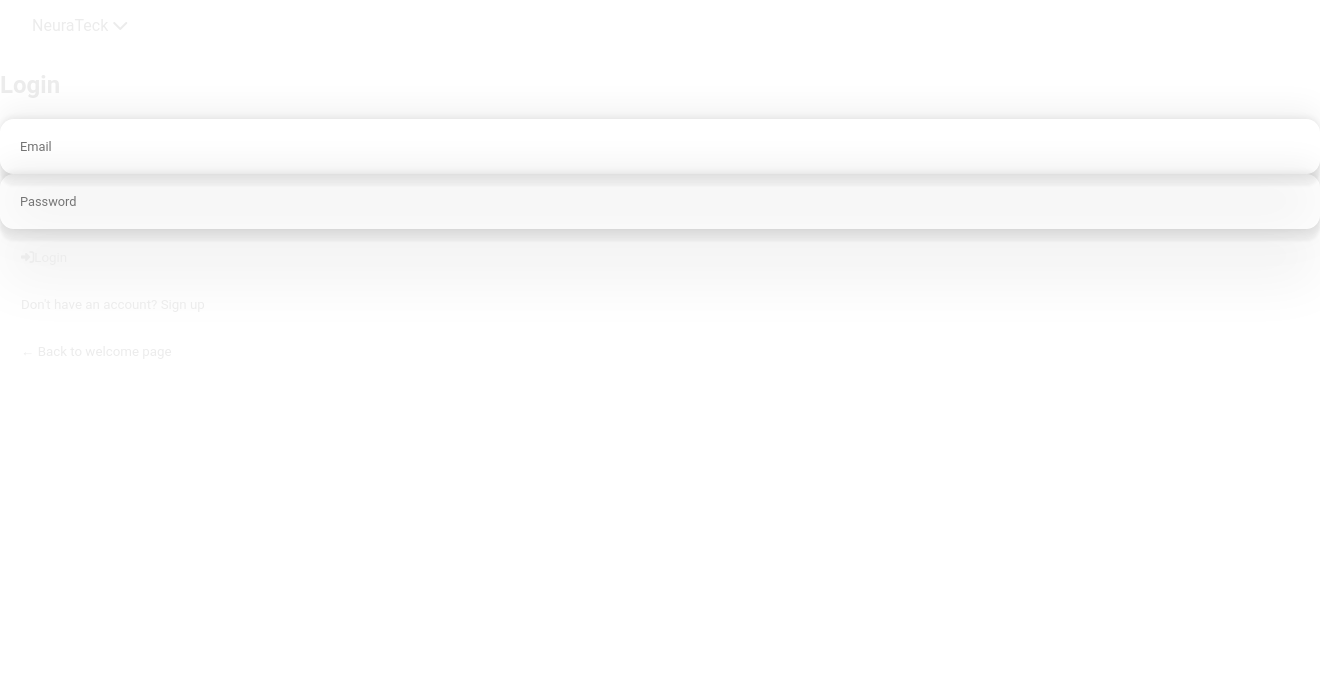
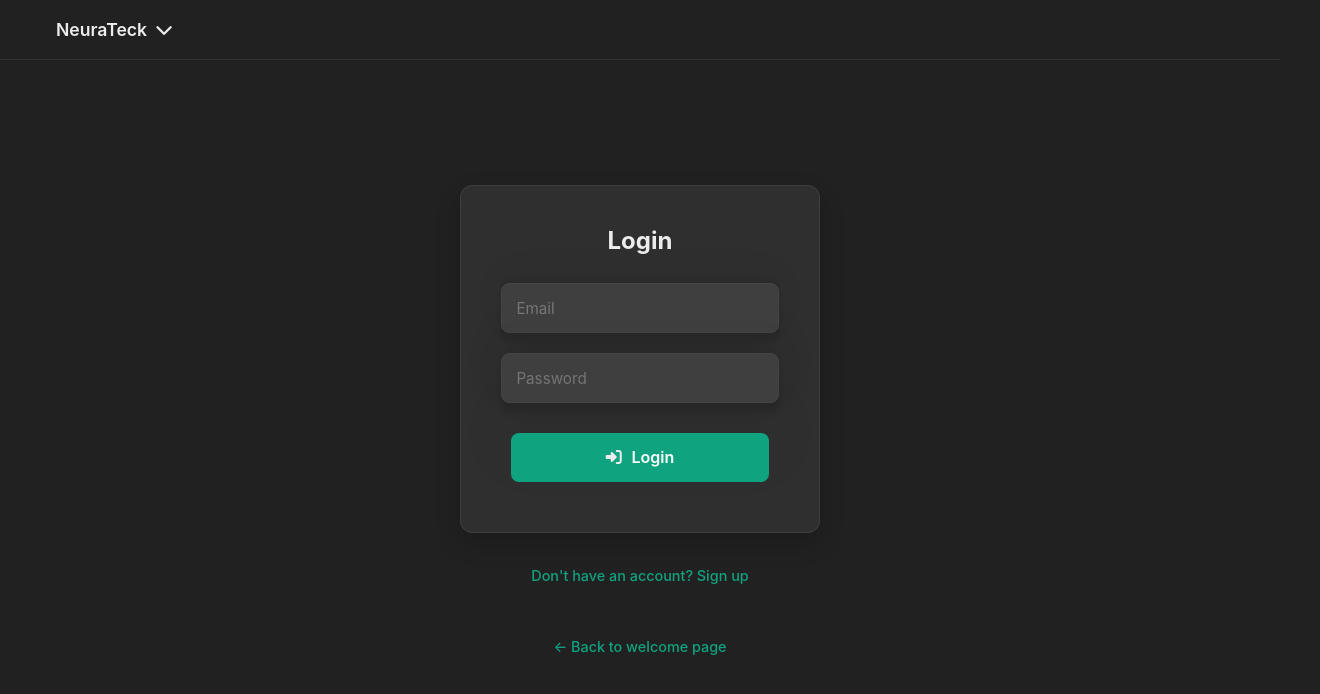
Before and after one commit to Harshjadhav003/NeuraChat-1, a React (Vite) app in the folder Frontend/: page / in a window 1280 px wide. Both pictures are taken after a click on the button "Log in". Shown: the top 694 px of the page, 1320 px wide, since content can reach past the window. Built offline with nearby package versions, Linux system fonts and the light colour scheme; no server answers.

Commit message:
style: improve authentication UI and layout

```diff
--- a/Frontend/src/App.css
+++ b/Frontend/src/App.css
@@ -1,14 +1,222 @@
 * {
+    margin: 0;
+    padding: 0;
+    box-sizing: border-box;
     color: #ececec;
-    font-family: Roboto, 'Open Sans', 'Helvetica Neue', sans-serif;
+    font-family: 'Inter', -apple-system, BlinkMacSystemFont, 'Segoe UI', Roboto, Oxygen, Ubuntu, Cantarell, 'Open Sans', 'Helvetica Neue', sans-serif;
 }
 
 body {
-    margin: 0;
-    padding: 0;
+    background-color: #212121;
+    overflow: hidden;
+}
+
+.mainLayout {
+    display: flex;
+    flex-direction: column;
+    height: 100vh;
+    width: 100vw;
 }
 
 .app {
+    display: flex;
+    flex: 1;
+    overflow: hidden;
+}
+
+/* Navbar */
+.navbar {
+    display: flex;
+    justify-content: space-between;
+    align-items: center;
+    padding: 0.75rem 1.5rem;
     background-color: #212121;
+    height: 60px;
+    z-index: 1001;
+    border-bottom: 1px solid #333;
+}
+
+.navbar span {
+    font-weight: 600;
+    font-size: 1.1rem;
     display: flex;
+    align-items: center;
+    gap: 0.5rem;
+    cursor: default;
 }
+
+.userIconDiv {
+    cursor: pointer;
+    transition: transform 0.2s ease;
+}
+
+.userIconDiv:hover {
+    transform: scale(1.05);
+}
+
+.userIcon {
+    background-color: #339cff;
+    height: 32px;
+    width: 32px;
+    border-radius: 50%;
+    display: flex;
+    align-items: center;
+    justify-content: center;
+    font-size: 0.9rem;
+}
+
+/* Auth Styles */
+.authContainer {
+    display: flex;
+    flex-direction: column;
+    align-items: center;
+    justify-content: center;
+    flex: 1;
+    background-color: #212121;
+}
+
+.authCard {
+    background-color: #2f2f2f;
+    padding: 2.5rem;
+    border-radius: 12px;
+    box-shadow: 0 10px 25px rgba(0, 0, 0, 0.2);
+    display: flex;
+    flex-direction: column;
+    gap: 1.25rem;
+    width: 360px;
+    border: 1px solid #3f3f3f;
+}
+
+.authCard h2 {
+    margin-bottom: 0.5rem;
+    text-align: center;
+    font-size: 1.5rem;
+}
+
+.authCard input {
+    padding: 0.9rem;
+    border-radius: 8px;
+    border: 1px solid #444;
+    background-color: #3f3f3f;
+    color: white;
+    font-size: 0.95rem;
+    outline: none;
+    transition: border-color 0.2s;
+}
+
+.authCard input:focus {
+    border-color: #10a37f;
+}
+
+.authBtn {
+    display: flex;
+    align-items: center;
+    justify-content: center;
+    gap: 0.6rem;
+    padding: 0.9rem;
+    background-color: #10a37f;
+    color: white;
+    border: none;
+    border-radius: 8px;
+    cursor: pointer;
+    font-weight: 600;
+    font-size: 1rem;
+    transition: background-color 0.2s, transform 0.1s;
+}
+
+.authBtn:hover {
+    background-color: #0e8c6d;
+}
+
+.authBtn:active {
+    transform: scale(0.98);
+}
+
+.toggleBtn {
+    margin-top: 1.5rem;
+    background: none;
+    border: none;
+    color: #10a37f;
+    cursor: pointer;
+    text-decoration: none;
+    font-size: 0.9rem;
+    font-weight: 500;
+}
+
+.toggleBtn:hover {
+    text-decoration: underline;
+}
+
+/* Dropdown */
+.dropDown {
+    position: absolute;
+    top: 55px;
+    right: 1.5rem;
+    width: 180px;
+    background-color: #2f2f2f;
+    border: 1px solid #3f3f3f;
+    padding: 0.5rem;
+    border-radius: 8px;
+    z-index: 1000;
+    box-shadow: 0 8px 16px rgba(0, 0, 0, 0.3);
+}
+
+.dropDownItem {
+    font-size: 0.9rem;
+    padding: 0.75rem 1rem;
+    cursor: pointer;
+    border-radius: 6px;
+    display: flex;
+    align-items: center;
+    gap: 0.75rem;
+    transition: background-color 0.2s;
+}
+
+.dropDownItem:hover {
+    background-color: #3f3f3f;
+}
+
+.dropDownItem i {
+    width: 16px;
+    text-align: center;
+}
+
+/* Landing Page */
+.landingPage {
+    text-align: center;
+    display: flex;
+    flex-direction: column;
+    align-items: center;
+    gap: 1.5rem;
+    animation: fadeIn 0.5s ease-out;
+}
+
+.landingPage h1 {
+    font-size: 3.5rem;
+    font-weight: 800;
+    background: linear-gradient(90deg, #10a37f, #339cff);
+    -webkit-background-clip: text;
+    -webkit-text-fill-color: transparent;
+}
+
+.landingPage p {
+    font-size: 1.2rem;
+    color: #b4b4b4;
+    margin-bottom: 1rem;
+}
+
+.landingBtns {
+    display: flex;
+    gap: 1.5rem;
+}
+
+.landingBtns .authBtn {
+    min-width: 160px;
+    font-size: 1.1rem;
+    padding: 1rem 2rem;
+}
+
+@keyframes fadeIn {
+    from { opacity: 0; transform: translateY(10px); }
+    to { opacity: 1; transform: translateY(0); }
+}
```
